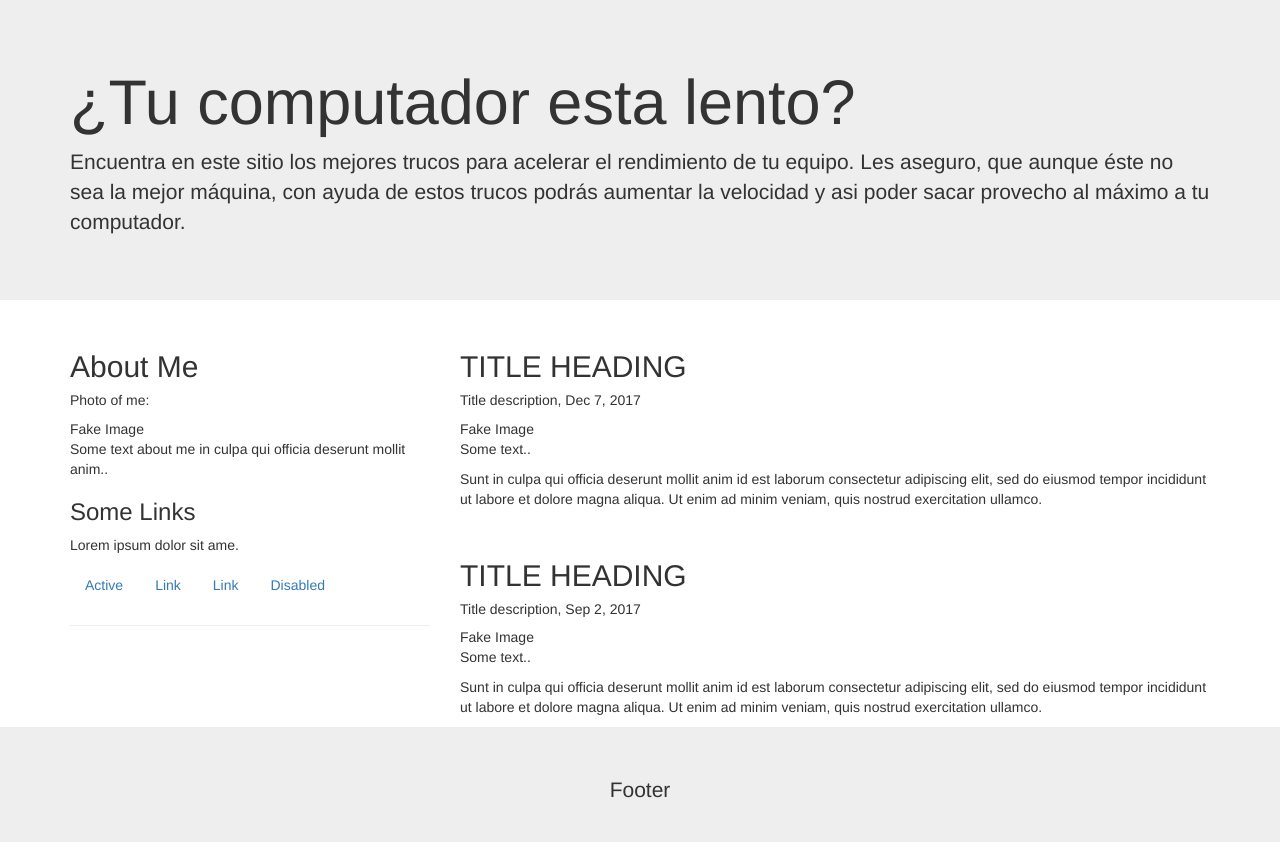
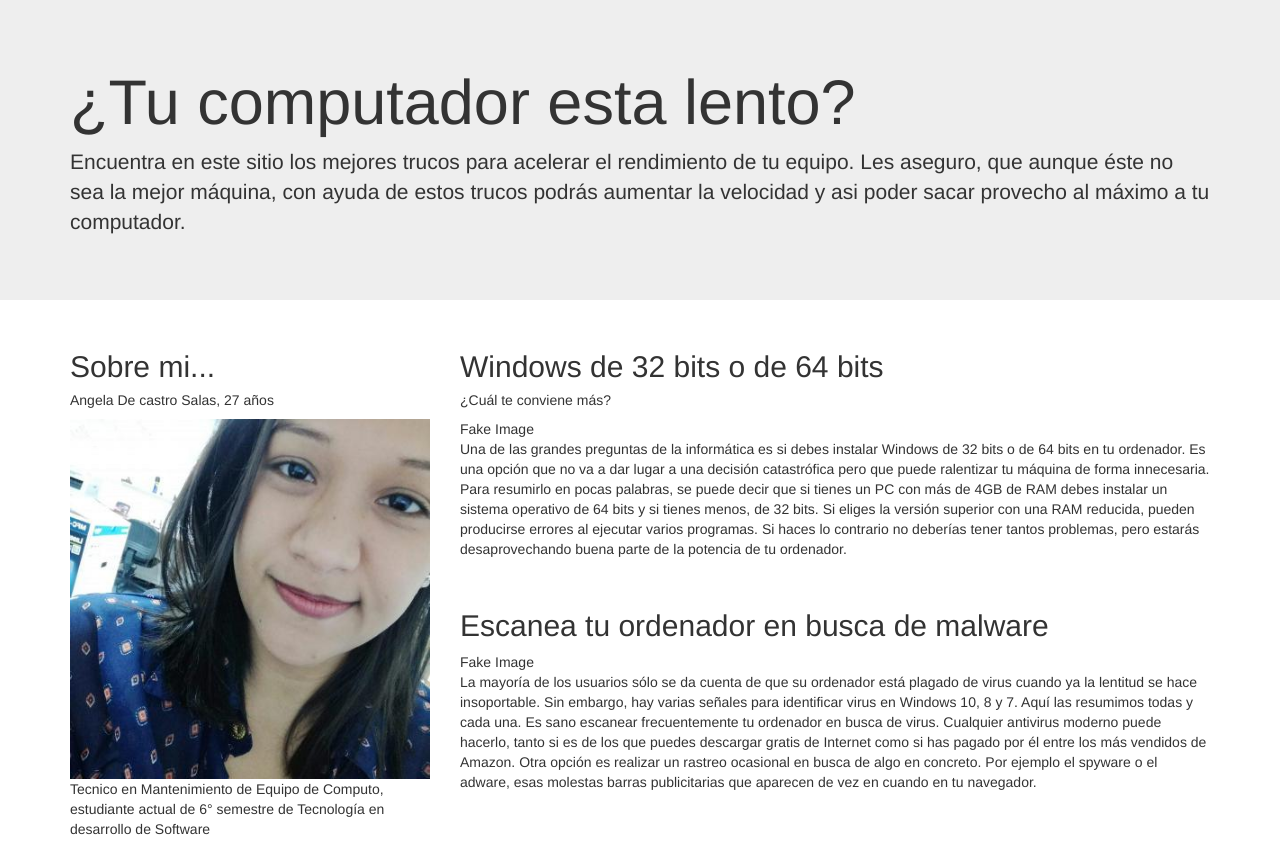
Before and after one commit to adecast/adecast.github.io, a plain HTML site: page index.html in a window 1280 px wide. Shown: the top 842 px of the page. Drawn offline with Linux system fonts and the light colour scheme.

Commit message:
Se adiciono texto y foto

```diff
--- a/index.html
+++ b/index.html
@@ -6,7 +6,6 @@
   <meta charset="utf-8"
 </head>
 <body>
-
       <!-- Main jumbotron for a primary marketing message or call to action -->
       <div class="jumbotron">
         <div class="container">
@@ -18,10 +17,10 @@
       <div class="container" style="margin-top:30px">
         <div class="row">
           <div class="col-sm-4">
-            <h2>About Me</h2>
-            <h5>Photo of me:</h5>
-            <div class="fakeimg">Fake Image</div>
-            <p>Some text about me in culpa qui officia deserunt mollit anim..</p>
+            <h2>Sobre mi...</h2>
+            <h5>Angela De castro Salas, 27 años </h5>
+            <img class="img-responsive" src="imagenes/angela.jpeg" alt="chania" />
+            <p> Tecnico en Mantenimiento de Equipo de Computo, estudiante actual de 6° semestre de Tecnología en desarrollo de Software</p>
             <h3>Some Links</h3>
             <p>Lorem ipsum dolor sit ame.</p>
             <ul class="nav nav-pills flex-column">
@@ -41,17 +40,22 @@
             <hr class="d-sm-none">
           </div>
           <div class="col-sm-8">
-            <h2>TITLE HEADING</h2>
-            <h5>Title description, Dec 7, 2017</h5>
+            <h2> Windows de 32 bits o de 64 bits</h2>
+            <h5> ¿Cuál te conviene más?</h5>
             <div class="fakeimg">Fake Image</div>
-            <p>Some text..</p>
-            <p>Sunt in culpa qui officia deserunt mollit anim id est laborum consectetur adipiscing elit, sed do eiusmod tempor incididunt ut labore et dolore magna aliqua. Ut enim ad minim veniam, quis nostrud exercitation ullamco.</p>
+            <p>Una de las grandes preguntas de la informática es si debes instalar Windows de 32 bits o de 64 bits en tu ordenador. Es una opción que no va a dar lugar a una decisión catastrófica pero que puede ralentizar tu máquina de forma innecesaria.
+
+              Para resumirlo en pocas palabras, se puede decir que si tienes un PC con más de 4GB de RAM debes instalar un sistema operativo de 64 bits y si tienes menos, de 32 bits.
+
+              Si eliges la versión superior con una RAM reducida, pueden producirse errores al ejecutar varios programas. Si haces lo contrario no deberías tener tantos problemas, pero estarás desaprovechando buena parte de la potencia de tu ordenador.</p>
             <br>
-            <h2>TITLE HEADING</h2>
-            <h5>Title description, Sep 2, 2017</h5>
+            <h2> Escanea tu ordenador en busca de malware </h2>
             <div class="fakeimg">Fake Image</div>
-            <p>Some text..</p>
-            <p>Sunt in culpa qui officia deserunt mollit anim id est laborum consectetur adipiscing elit, sed do eiusmod tempor incididunt ut labore et dolore magna aliqua. Ut enim ad minim veniam, quis nostrud exercitation ullamco.</p>
+            <p>La mayoría de los usuarios sólo se da cuenta de que su ordenador está plagado de virus cuando ya la lentitud se hace insoportable. Sin embargo, hay varias señales para identificar virus en Windows 10, 8 y 7. Aquí las resumimos todas y cada una.
+
+              Es sano escanear frecuentemente tu ordenador en busca de virus. Cualquier antivirus moderno puede hacerlo, tanto si es de los que puedes descargar gratis de Internet como si has pagado por él entre los más vendidos de Amazon.
+
+              Otra opción es realizar un rastreo ocasional en busca de algo en concreto. Por ejemplo el spyware o el adware, esas molestas barras publicitarias que aparecen de vez en cuando en tu navegador.</p>
           </div>
         </div>
       </div>
```
Also changed, not shown: imagenes/angela.jpeg (added).
